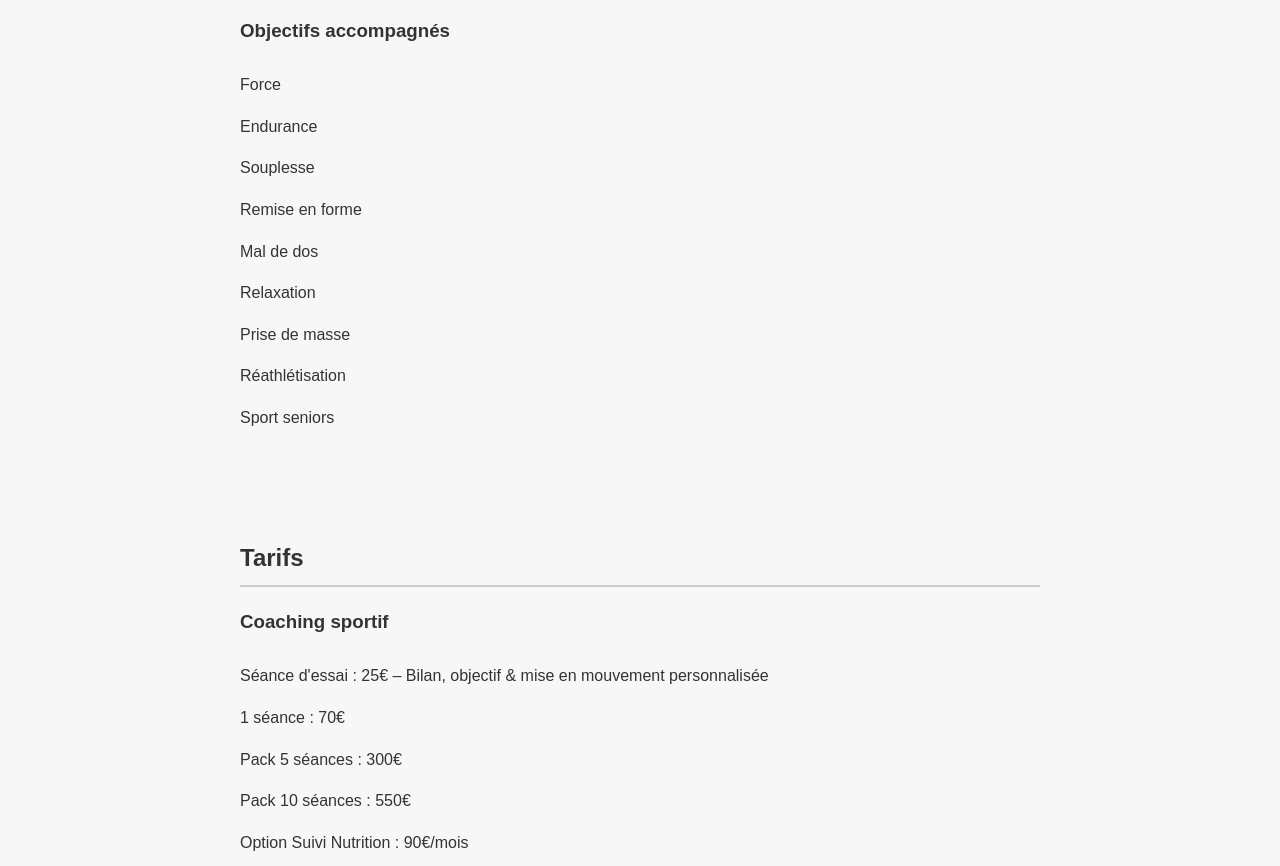
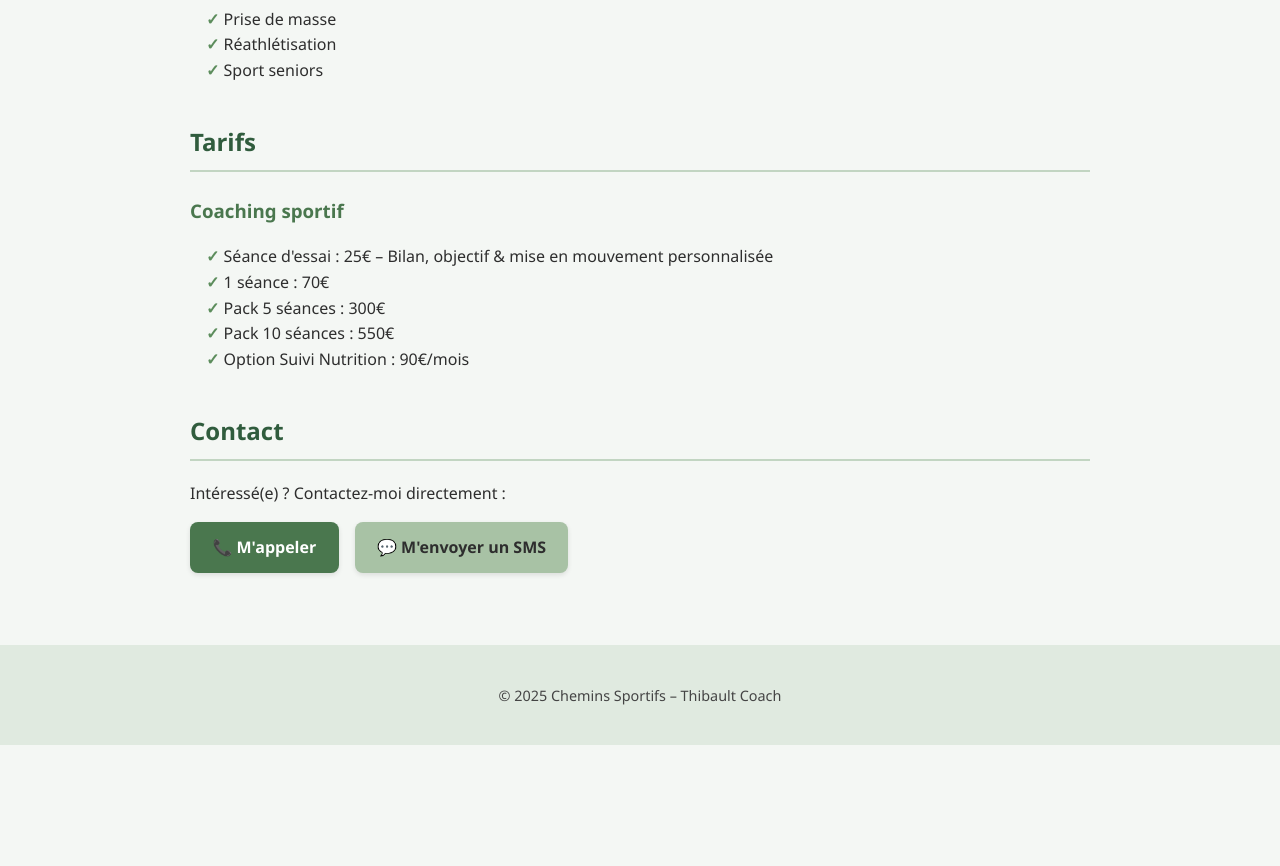
Before and after one commit to Thibault2731/chemins-sportifs, a plain HTML site: page index.html in a window 1280 px wide. Shown: the part 1154-2020 px from the top of the page. After the commit the page ends 1899 px from the top, so only its background shows below. Drawn offline with Linux system fonts and the light colour scheme.

Commit message:
Update style.css

```diff
--- a/style.css
+++ b/style.css
@@ -1,62 +1,95 @@
 body {
-  font-family: Arial, sans-serif;
+  font-family: 'Segoe UI', sans-serif;
+  background-color: #f4f7f4;
+  color: #2e2e2e;
   margin: 0;
   padding: 0;
-  background: #f7f7f7;
-  color: #333;
   line-height: 1.6;
 }
 
 header {
-  background: #222;
-  color: #fff;
+  background-color: #305c3d;
+  color: white;
   text-align: center;
   padding: 2rem 1rem;
 }
 
 header h1 {
   margin: 0;
-  font-size: 2rem;
+  font-size: 2.5rem;
 }
 
-section {
+main {
   padding: 2rem 1rem;
-  max-width: 800px;
+  max-width: 900px;
   margin: auto;
 }
 
 h2 {
-  border-bottom: 2px solid #ccc;
+  color: #305c3d;
+  border-bottom: 2px solid #c2d5c2;
   padding-bottom: 0.5rem;
+  margin-top: 2rem;
+}
+
+h3 {
+  color: #4a774e;
+  margin-top: 1.5rem;
 }
 
 ul {
-  list-style: none;
-  padding-left: 0;
+  list-style-type: none;
+  padding-left: 1rem;
 }
 
-ul li {
-  padding: 0.5rem 0;
-}
-
-.sms-button {
-  display: inline-block;
-  margin-top: 1rem;
-  padding: 0.75rem 1.5rem;
-  background: #007bff;
-  color: white;
-  text-decoration: none;
-  border-radius: 8px;
+ul li::before {
+  content: "✓ ";
+  color: #5c8d5c;
   font-weight: bold;
 }
 
-.sms-button:hover {
-  background: #0056b3;
+section {
+  margin-bottom: 2.5rem;
+}
+
+.buttons {
+  display: flex;
+  flex-wrap: wrap;
+  gap: 1rem;
+  margin-top: 1rem;
+}
+
+.btn {
+  text-decoration: none;
+  padding: 0.8rem 1.4rem;
+  border-radius: 8px;
+  font-weight: bold;
+  transition: background-color 0.3s ease;
+  box-shadow: 0 2px 5px rgba(0,0,0,0.1);
+}
+
+.btn.call {
+  background-color: #4a774e;
+  color: white;
+}
+
+.btn.call:hover {
+  background-color: #3c6241;
+}
+
+.btn.sms {
+  background-color: #a8c2a5;
+  color: #2e2e2e;
+}
+
+.btn.sms:hover {
+  background-color: #94b095;
 }
 
 footer {
   text-align: center;
-  padding: 1rem;
-  background: #eee;
-  color: #555;
+  background: #e0eae0;
+  color: #444;
+  padding: 1.5rem 1rem;
+  font-size: 0.9rem;
 }
```
